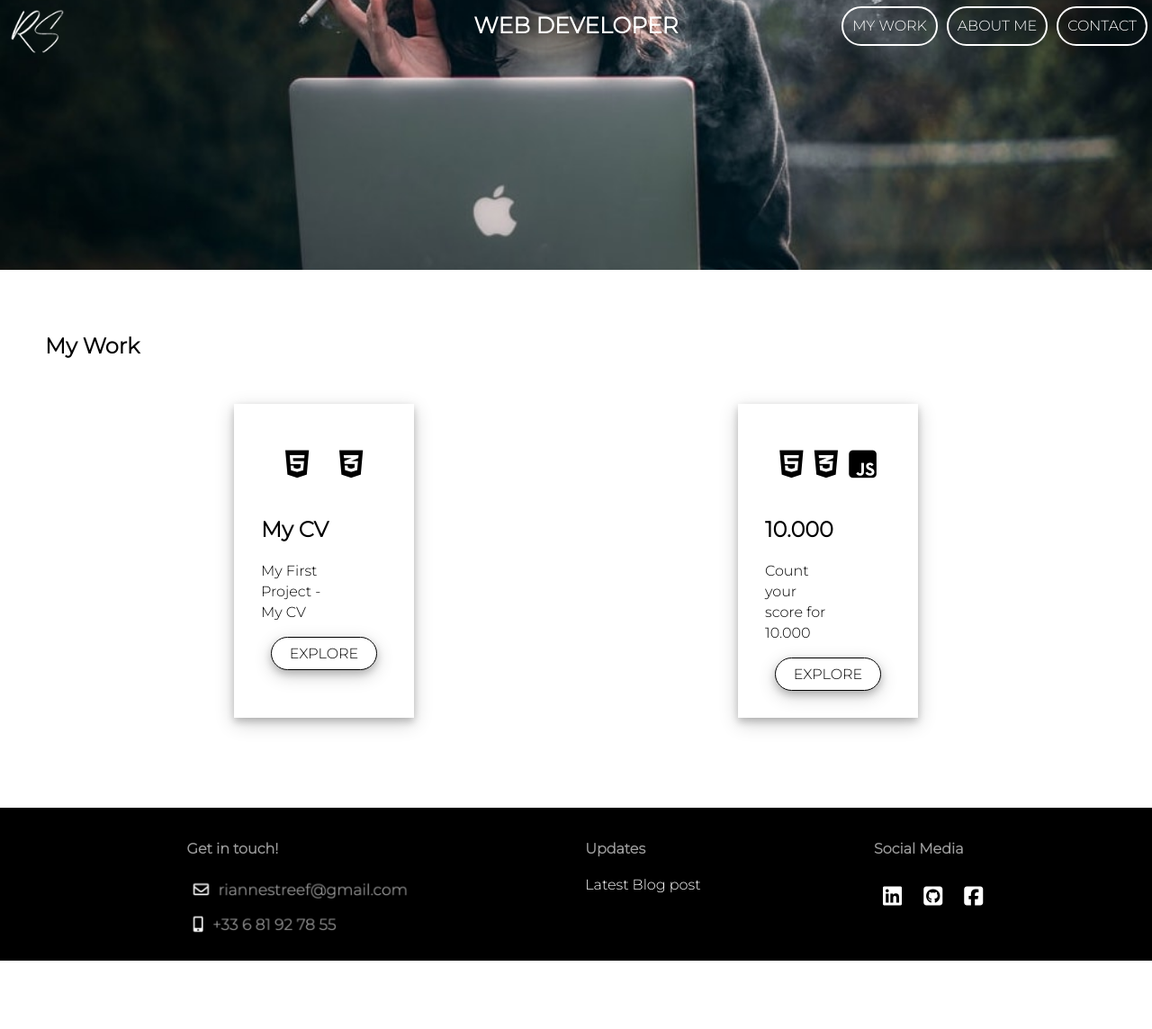
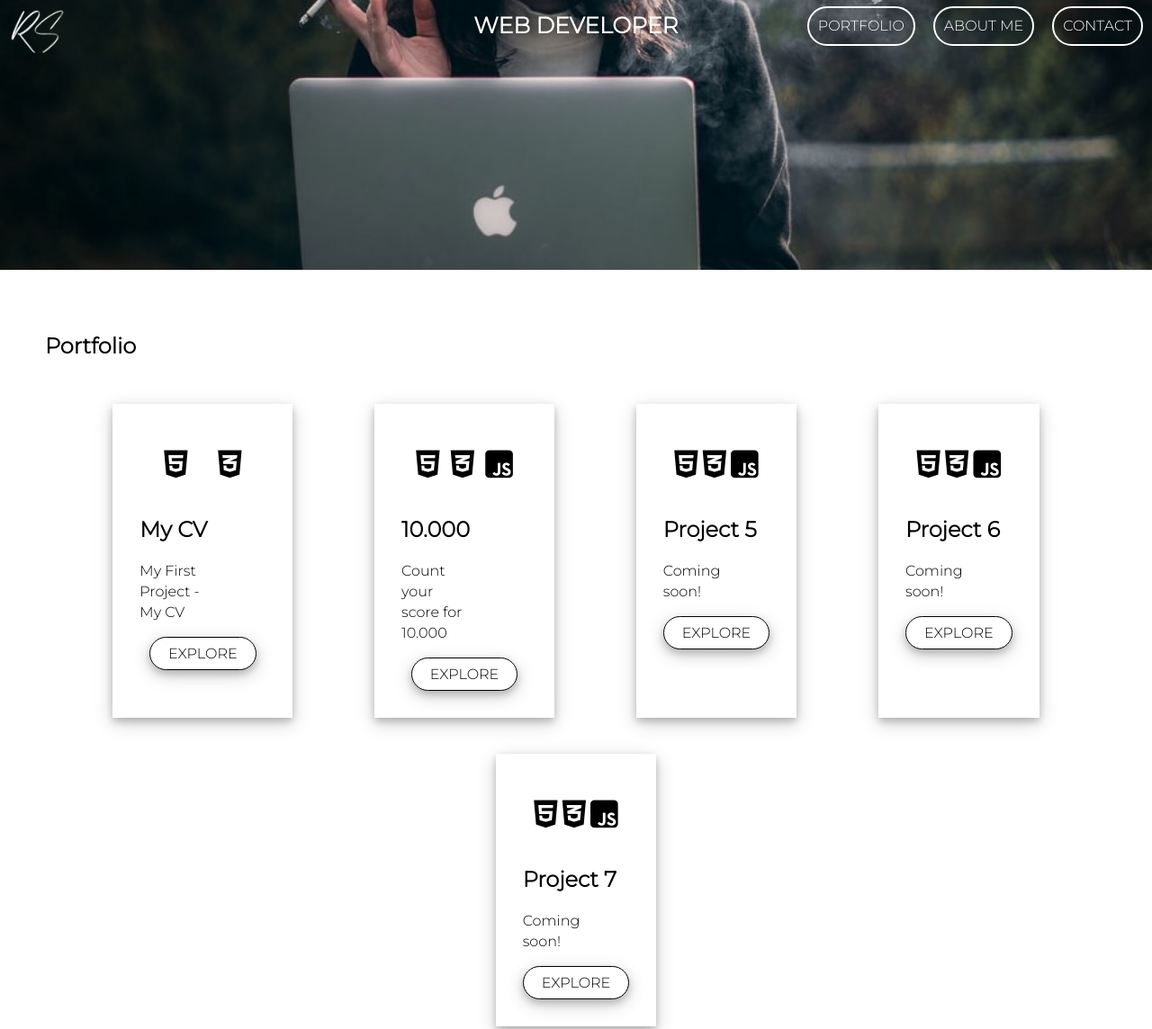
Before and after one commit to RianneStreef/P3, a website: page portfolio.html in a window 1280 px wide. Shown: the top 1144 px of the page at 90% size. Before the commit the page ends 1068 px from the top, so only its background shows below. Drawn offline with Linux system fonts and the light colour scheme.

Commit message:
changes after coach meeting

```diff
--- a/mywork.html
+++ b/portfolio.html
@@ -12,22 +12,25 @@
 </head>
 <body>
 <div class="wrapper">
-  <header class="header" id="header-fx">
+  <header class="header">
     <a href="index.html" class="logo">
-      <img class="header__img" src="./media/logoWhiteTranspartentNoText.png"/></a>
+      <img class="header__img" src="./media/logoWhiteTranspartentNoText.png"
+      alt="RS logo"
+      /></a>
       <h3 class="title" id= "myTitle">WEB DEVELOPER</h3>
   <div id="myNav" class="nav nav-hidden-mobile">
     <a href="javascript:void(0)" class="closebtn nav__link nav-hidden-desktop" onclick="closeNav()">X</a>
-    <a class="nav__link" href="mywork.html">My Work</a>
+    <a class="nav__link" href="portfolio.html">Portfolio</a>
     <a class="nav__link" href="aboutme.html">About Me</a>
     <a class="nav__link" href="contact.html">Contact</a>
   </div>
   <i class="fas fa-bars mobile-menu" onclick="openNav()" id="openNav"></i>
 </header>
+<div class="hero" id="hero-fx"></div>
 
 <main class="defaultMain myWorkMain">
   <section>
-  <h1>My Work</h1>
+  <h1>Portfolio</h1>
   <div class="work-container">
     <div class="card card-fx">
       <div class="proj-prev__fx"></div>
@@ -70,13 +73,73 @@
         </div>
       </div>
       </div>
+
+      <div class="card card-fx">
+        <div class="project-card">
+          <div class="proj-prev__img-container">
+            <i class="fab fa-html5"></i>
+            <i class="fab fa-css3-alt"></i>
+            <i class="fab fa-js-square"></i>
+          </div>
+
+          <div class="proj-prev__heading-container">
+            <h2 class="proj-prev__heading">Project 5</h2>
+            <p class="proj-prev__byline">Coming soon!</p>
+
+          </div>
+
+          <div class="proj-prev__footer-container">
+            <a href="http://www.github.com/RianneStreef" class="proj-prev button-link">Explore</a>
+          </div>
+        </div>
+        </div>
+
+        <div class="card card-fx">
+          <div class="project-card">
+            <div class="proj-prev__img-container">
+              <i class="fab fa-html5"></i>
+              <i class="fab fa-css3-alt"></i>
+              <i class="fab fa-js-square"></i>
+            </div>
+
+            <div class="proj-prev__heading-container">
+              <h2 class="proj-prev__heading">Project 6</h2>
+              <p class="proj-prev__byline">Coming soon!</p>
+
+            </div>
+
+            <div class="proj-prev__footer-container">
+              <a href="http://www.github.com/RianneStreef" class="proj-prev button-link">Explore</a>
+            </div>
+          </div>
+          </div>
+
+          <div class="card card-fx">
+            <div class="project-card">
+              <div class="proj-prev__img-container">
+                <i class="fab fa-html5"></i>
+                <i class="fab fa-css3-alt"></i>
+                <i class="fab fa-js-square"></i>
+              </div>
+
+              <div class="proj-prev__heading-container">
+                <h2 class="proj-prev__heading">Project 7</h2>
+                <p class="proj-prev__byline">Coming soon!</p>
+
+              </div>
+
+              <div class="proj-prev__footer-container">
+                <a href="http://www.github.com/RianneStreef" class="proj-prev button-link">Explore</a>
+              </div>
+            </div>
+            </div>
 </div>
 </section>
 </main>
 <footer class="footer">
   <div class="contact">
     <h4>Get in touch!</h4>
-    <img src="media/contact.png" class="contact">
+    <img src="media/contact.png" alt="contact details" class="contact">
   </div>
 
   <div class="updates">
@@ -91,11 +154,12 @@
     <a href="http://www.github.com/RianneStreef"
       ><i class="fab fa-github-square"></i
     ></a>
-    <a href="http://www.facebook.com"
-      ><i class="fab fa-facebook-square"></i
+    <a href="http://www.twitter.com"
+    ><i class="fab fa-twitter-square"></i></i
     ></a>
   </div>
 </footer>
 <script src="./scripts/script.js"></script>
+</div>
 </body>
 </html>
--- a/sass/main.scss
+++ b/sass/main.scss
@@ -1,5 +1,4 @@
 $highlight-color: #ad1457;
-$header-height: 300px;
 
 .wrapper {
   display: flex;
@@ -52,26 +51,18 @@ p {
 //HEADER
 
 .header {
-  min-height: $header-height;
   display: flex;
   flex-direction: row;
   justify-content: space-between;
+  position: fixed;
+  z-index: 999;
   top: 0;
   left: 0;
   width: 100%;
   color: white;
-  background-image: url("../media/headerBackground2.jpeg");
-  background-size: cover;
-  background-attachment: fixed;
-  background-position: center;
-  background-repeat: no-repeat;
-  filter: blur(5px) grayscale(100%);
-  transition: filter 2s linear;
   &__img {
     height: 50px;
     margin: 10px;
-    position: fixed;
-    z-index: 2;
   }
 }
 
@@ -80,13 +71,6 @@ p {
   font-size: 30px;
 }
 
-.header-fx {
-  filter: blur(0) grayscale(0);
-}
-
-.logo {
-  z-index: 999;
-}
 
 .title {
   position: fixed;
@@ -100,11 +84,11 @@ p {
   font-size: 15px;
   color: #ffffff;
   pointer-events: none;
-  z-index: 1;
 }
 
 .title-background {
   background-color: black;
+  transition: background-color 500ms ease-in-out;
 }
 
 .nav {
@@ -114,9 +98,6 @@ p {
   top: 0;
   right: 0;
   background-color: gray;
-  z-index: 2;
-  position: fixed;
-
   &__link {
     text-decoration: none;
     color: #ffffff;
@@ -136,6 +117,25 @@ p {
 
 .mobile-menu {
   z-index: 999;
+}
+
+.hero {
+min-height: 300px;
+height: 60px;
+width: 100%;
+top: 0;
+left: 0;
+background-image: url("../media/headerBackground2.jpeg");
+background-size: cover;
+background-attachment: fixed;
+background-position: center;
+background-repeat: no-repeat;
+filter: blur(5px) grayscale(100%);
+}
+
+.hero-fx {
+  filter: blur(0) grayscale(0);
+  transition: filter 2s linear;
 }
 
 //FOOTER
@@ -202,11 +202,13 @@ ul {
 .work-container {
   display: flex;
   flex-direction: column;
+  flex-wrap: wrap;
   justify-content: space-between;
   margin: 30px;
 }
 
 .card {
+  max-width: 200px;
   margin: 20px;
   background-color: hsla(0, 0%, 100%, 0.842);
   box-shadow: 0 4px 8px 0 rgba(0, 0, 0, 0.2), 0 6px 20px 0 rgba(0, 0, 0, 0.19); // margin: 0 20px;
@@ -222,6 +224,8 @@ ul {
   flex-direction: column;
   max-width: 200px;
   padding: 30px;
+  flex-grow: 1;
+
 }
 
 .proj-prev {
@@ -246,6 +250,11 @@ ul {
   justify-content: space-around;
   font-size: 35px;
   margin: 20px 10px;
+}
+
+.proj-prev__byline {
+  padding: 0;
+  margin-right: 0;
 }
 
 .proj-prev__footer-container {
@@ -291,7 +300,7 @@ ul {
     background-color: transparent;
     &__link {
       display: inline;
-      margin: 7px 5px;
+      margin: 7px 10px;
       padding: 10px;
       text-decoration: none;
       color: #ffffff;
@@ -339,7 +348,7 @@ ul {
     max-width: 70%;
   }
 
-  .card-fx {
+  .card {
     max-width: 200px;
   }
 
@@ -347,6 +356,7 @@ ul {
     display: flex;
     flex-direction: row;
     justify-content: space-around;
+    flex-wrap: wrap;
     margin: 30px;
   }
 
@@ -354,9 +364,6 @@ ul {
     width: 70%;
   }
 
-  .button-container {
-    width: 70%;
-  }
 
   .footer {
     display: flex;
@@ -365,10 +372,6 @@ ul {
   }
 }
 @media only screen and (min-width: 992px) {
-  .header {
-    height: 55px;
-  }
-
   .header i {
     display: none;
   }
@@ -391,7 +394,4 @@ ul {
     max-width: 50%;
   }
 
-  .button-container {
-    width: 50%;
-  }
 }
--- a/scripts/script.js
+++ b/scripts/script.js
@@ -1,9 +1,9 @@
 console.log("test")
 
 
-const header = document.getElementById('header-fx');
+const hero = document.getElementById('hero-fx');
 
-setTimeout(() => header.classList.add('header-fx'), 100)
+setTimeout(() => hero.classList.add('hero-fx'), 100)
 
 
 function openNav() {
@@ -26,8 +26,11 @@ var title = document.getElementById('myTitle')
 
 var sticky = title.offsetTop
 
+const HEADER_HEIGHT = 60;
+const HERO_HEIGHT = 300;
+
 function changeTitleClass() {
-  if (window.pageYOffset > '5') {
+  if (window.pageYOffset > HERO_HEIGHT - HEADER_HEIGHT) {
     title.classList.add('title-background')
   } else {
     title.classList.remove('title-background')
```
Also changed, not shown: aboutme.html (+9 -6 lines), contact.html (+10 -8 lines), index.html (+5 -4 lines), css/style.css, 1 other file.
